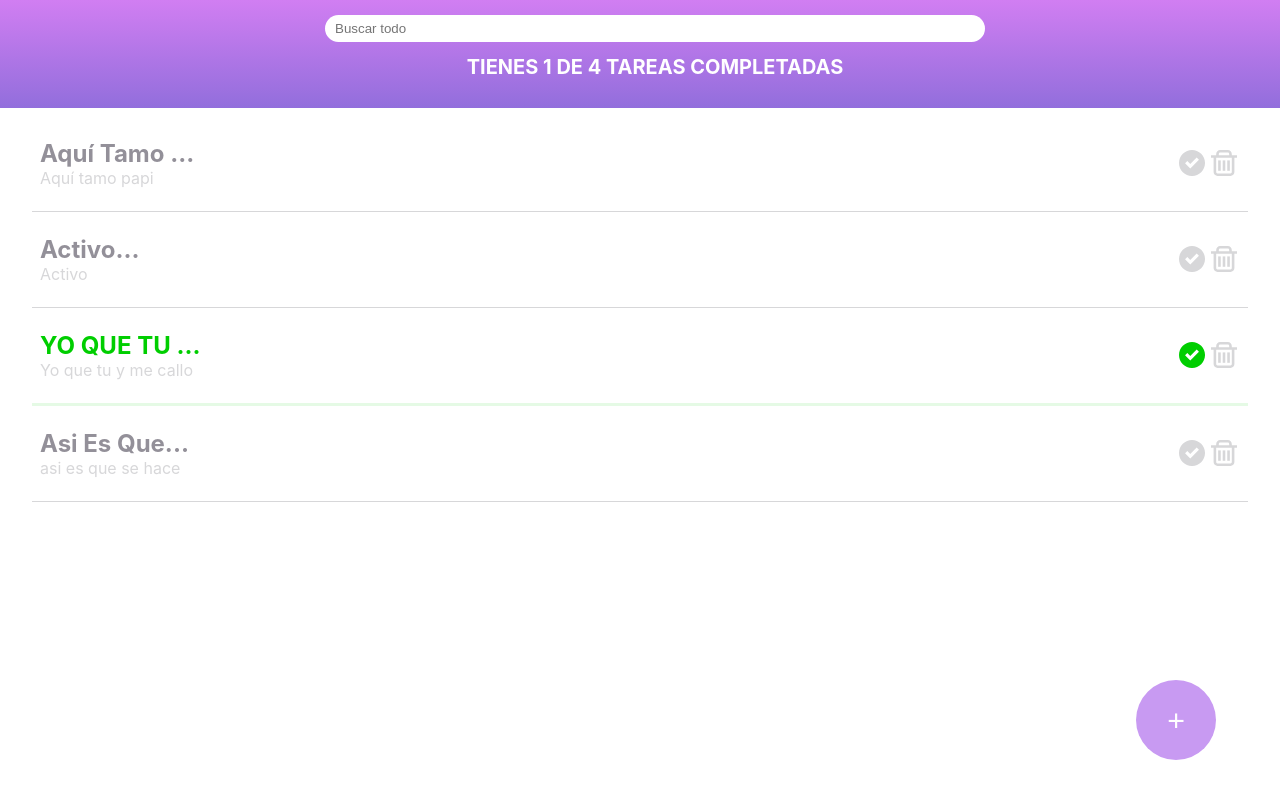
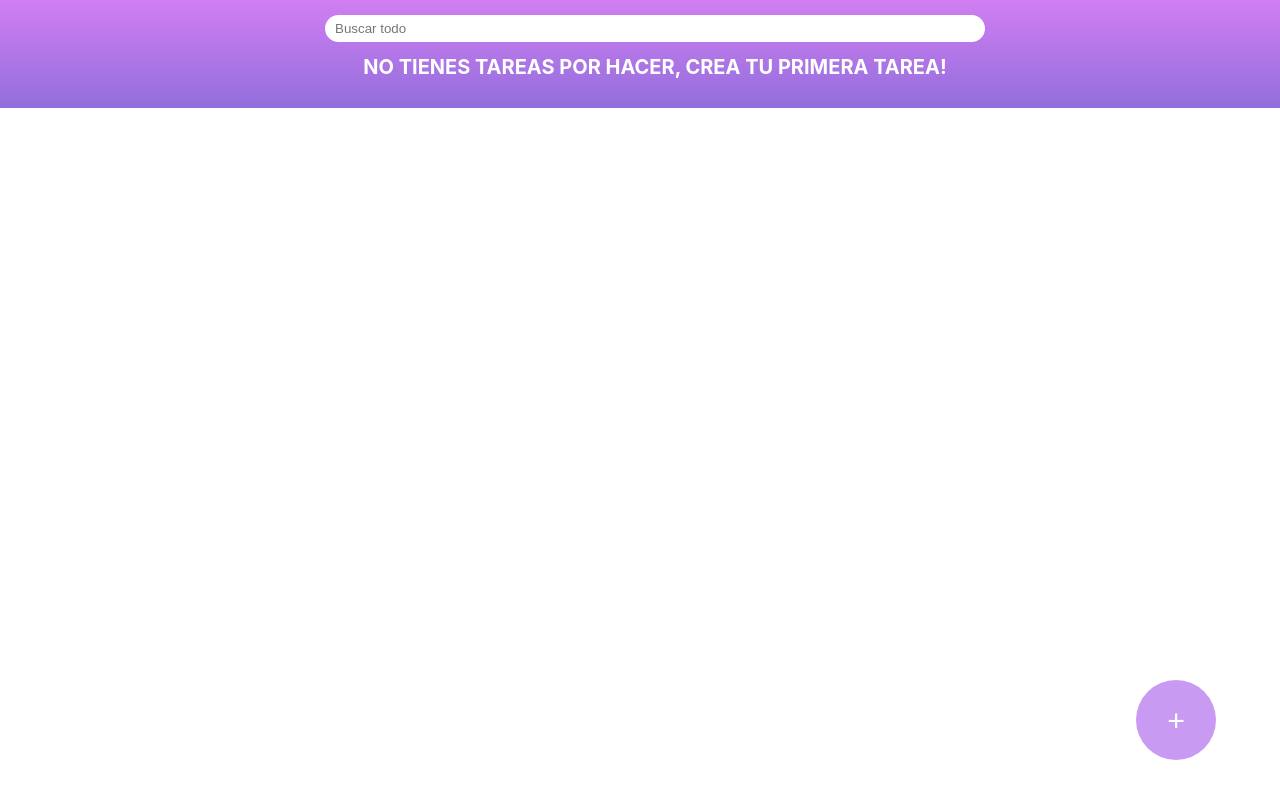
Before and after one commit to soni2/Todo-List, a React (Create React App) app: page / in a window 1280 px wide. Shown: the top 798 px of the page. Built offline with nearby package versions, Linux system fonts and the light colour scheme; the HTML template or start-up script is replaced by a standard one.

Commit message:
Inicio de useEffect

```diff
--- a/src/App.js
+++ b/src/App.js
@@ -1,44 +1,89 @@
+import React from 'react';
 import './App.css';
-import React from 'react'
-import { CreateTodoButton } from './Components/createTodoButton'
-import { SearchTodo } from './Components/searchTodo'
-import { TodoItem } from './Components/todoItem'
-import { TodoList } from './Components/todoList'
-import TodoCounter from './Components/todoCounter'
+import AppUI from './Components/AppUI';
 
-const listaTodo = [
-  {text:"Aquí tamo papi", completed:false},
-  {text:"Activo", completed:false},
-  {text:"Yo que tu y me callo", completed:true},
-  {text:"asi es que se hace", completed:false}
-  ];
+// const listaTodo = [
+//   {text:"Aquí tamo papi", completed:false},
+//   {text:"Activo", completed:false},
+//   {text:"Yo que tu y me callo", completed:true},
+//   {text:"asi es que se hace", completed:false}
+//   ];
 
-const completedTodos = listaTodo.filter(todo => !!todo.completed).length;
-const totalTodos = listaTodo.length;
+function useLocalStorage (itemName, initialValue){
+
+  const todoLocal = localStorage.getItem(itemName);
+  let parsedItem;
+
+  if (!todoLocal) {
+    localStorage.setItem(itemName, JSON.stringify(initialValue));
+    parsedItem = initialValue;
+  } else {
+    parsedItem = JSON.parse(localStorage.getItem(itemName))
+  }
+
+  const [item, setItem] = React.useState(parsedItem);
+
+  const saveItem = (newItem) =>{
+    const stringifiedItem = JSON.stringify(newItem);
+    localStorage.setItem(itemName, stringifiedItem);
+    setItem(newItem);
+  }
+
+  return [
+    item,
+    saveItem
+  ]
+}
 
 function App() {
+
+  const [todos, saveTodo] = useLocalStorage('TODO_V1', [])
+  const completedTodo = (text) =>{
+    const todoIndex = todos.findIndex(todo=> todo.text === text);
+
+    const newTodos = [...todos];
+    newTodos[todoIndex].completed = true;
+    saveTodo(newTodos);
+  }
+  const deletedTodo = (text) =>{
+    const todoIndex = todos.findIndex(todo=> todo.text === text);
+
+    const newTodos = [...todos];
+    newTodos.splice(todoIndex, 1)
+    saveTodo(newTodos);
+  }
+
+  const [searchValue, setSearchValue] = React.useState('')
+  let searchedTodo;
+
+  if (!searchValue.length>=1){
+    searchedTodo = todos;
+  } else {
+    searchedTodo = todos.filter( todo =>{
+      const todoText = todo.text.toLowerCase();
+      const searchText = searchValue.toLowerCase();
+
+      return todoText.includes(searchText)
+    })}
+  const completedTodos = todos.filter(todo => !!todo.completed).length;
+  const totalTodos = todos.length;
+
+  React.useEffect(()=>{
+
+  }, todos
+  );
+
   return (
 
-    <React.Fragment>
-    <header>
-      <SearchTodo/>
-      <TodoCounter
-      completed = {completedTodos}
-      totalTodos = {totalTodos}
-      />
-    </header>
-    <TodoList>
-      {listaTodo.map(todo =>
-      <TodoItem
-      key={todo.text}
-      title={todo.title}
-      text={todo.text}
-      completed={todo.completed}
-      />
-      )}
-    </TodoList>
-    <CreateTodoButton/>
-  </React.Fragment>
+    <AppUI
+    setSearchValue = {setSearchValue}
+    searchValue = {searchValue}
+    listOfCompleted = {completedTodos}
+    totalTodos = {totalTodos}
+    searchedTodo = {searchedTodo}
+    deletedTodo = {deletedTodo}
+    completedTodo = {completedTodo}
+    />
   );
 }
 
--- a/src/Components/AppUI.jsx
+++ b/src/Components/AppUI.jsx
@@ -0,0 +1,48 @@
+import React from 'react'
+import { CreateTodoButton } from './createTodoButton'
+import { SearchTodo } from './searchTodo'
+import { TodoItem } from './todoItem'
+import { TodoList } from './todoList'
+import TodoCounter from './todoCounter'
+
+function AppUI({
+    completedTodos,
+    totalTodos,
+    setSearchValue,
+    searchValue,
+    searchedTodo,
+    deletedTodo,
+    completedTodo,
+    listOfCompleted
+}) {
+  return (
+    <React.Fragment>
+    <header>
+      <SearchTodo
+       setSearchValue = {setSearchValue}
+       searchValue = {searchValue}
+      />
+      <TodoCounter
+      completed = {listOfCompleted}
+      totalTodos = {totalTodos}
+      />
+    </header>
+    <TodoList>
+      {searchedTodo.map(todo =>
+      <TodoItem
+        key={todo.text}
+        title={todo.title}
+        text={todo.text}
+        completed={todo.completed}
+        onComplete = {() => completedTodo(todo.text)}
+        onDelete = {() => deletedTodo(todo.text)}
+
+      />
+      )}
+    </TodoList>
+    <CreateTodoButton/>
+  </React.Fragment>
+  )
+}
+
+export default AppUI
--- a/src/Components/searchTodo.jsx
+++ b/src/Components/searchTodo.jsx
@@ -1,9 +1,20 @@
 import React from 'react'
 import '../Styles/SearchTodo.css'
 
-function SearchTodo() {
+function SearchTodo({searchValue, setSearchValue}) {
+
+  const onChanging =(event) =>{
+    console.log(event.target.value)
+    setSearchValue(event.target.value)
+  }
+
   return (
-    <input placeholder='Buscar todo' className='todoInput'/>
+    <input
+    placeholder='Buscar todo'
+    className='todoInput'
+    id="searchTodo"
+    onChange={onChanging}
+    value={searchValue}/>
   )
 }
 
--- a/src/Components/todoCounter.jsx
+++ b/src/Components/todoCounter.jsx
@@ -1,8 +1,17 @@
 import React from 'react'
 
 function TodoCounter({completed, totalTodos}) {
+
+  let todoVerify='';
+
+  if (totalTodos !== 0){
+    todoVerify = `Tienes ${completed} de ${totalTodos} tareas completadas`;
+  } else {
+    todoVerify = "No tienes tareas por hacer, crea tu primera tarea!"
+  }
+
   return (
-    <h1>{`Tienes ${completed} de ${totalTodos} tareas completadas`}</h1>
+    <h1>{todoVerify}</h1>
   )
 }
 
--- a/src/Components/todoItem.jsx
+++ b/src/Components/todoItem.jsx
@@ -1,23 +1,27 @@
 import React from 'react'
 import '../Styles/todoItem.css'
 
-function TodoItem({text,completed}) {
+function TodoItem({text, completed, onComplete, onDelete}) {
   const title = text.slice(0,10);
 
-  return [
+  return (
 
-    <li className={`itemContainer ${completed&& 'itemContainer--active'}`}>
+    <li className={`itemContainer ${completed&& 'itemContainer--active'}`} key={text}>
       <div className='textContainer'>
         <h2 className={`titulo ${completed&& 'titulo--active'}`}>{`${title}...`}</h2>
         <p className='texto'>{text}</p>
       </div>
       <div className='iconsContainer'>
-        <span className={`icon icon-check ${completed && "icon-check--active"}`}></span>
-        <span className='icon icon-delete'></span>
+        <span
+        className={`icon icon-check ${completed && "icon-check--active"}`}
+        onClick={onComplete}></span>
+        <span
+        className='icon icon-delete'
+        onClick={onDelete}
+        ></span>
       </div>
-    </li>,
-    <hr className={`${completed&& 'hr--active'}`} />
-  ]
+    </li>
+  )
 }
 
 export { TodoItem }
```
